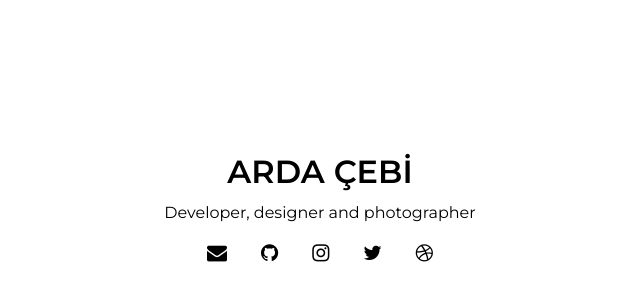
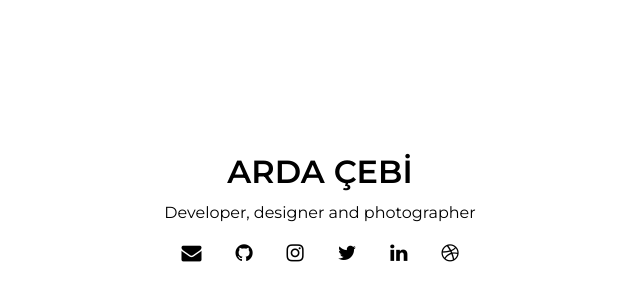
Before and after one commit to ardacebi/ardacebi.com, a plain HTML site: page index.html in a window 1280 px wide. Shown: the part 202-502 px from the top of the page, without its empty margins (320-960 px from the left). Drawn offline with Linux system fonts and the light colour scheme.

Commit message:
Add linkedin

```diff
--- a/index.html
+++ b/index.html
@@ -21,6 +21,7 @@
             <a href="https://github.com/ardacebi" target="_blank"><i class="fa fa-github githubicon"></i></a>
             <a href="https://instagram.com/arda.photography" target="_blank"><i class="fa fa-instagram instagramicon"></i></a>
             <a href="https://twitter.com/ardacebie" target="_blank"><i class="fa fa-twitter twittericon"></i></a>
+            <a href="https://www.linkedin.com/in/ardacebi" target="_blank"><i class="fa fa-linkedin linkedinicon"></i></a>
             <a href="https://dribbble.com/ardacebi" target="_blank"><i class="fa fa-dribbble dribbbleicon"></i></a>
         </div>
     </div>
--- a/style.css
+++ b/style.css
@@ -107,6 +107,15 @@ i.fa {
   color: #1DA1F2;
 }
 
+.linkedinicon {
+  transition: .2s;
+  cursor: pointer;
+}
+
+.linkedinicon:hover {
+  color: #2867B2;
+}
+
 .dribbbleicon {
   transition: .2s;
   cursor: pointer;
```
